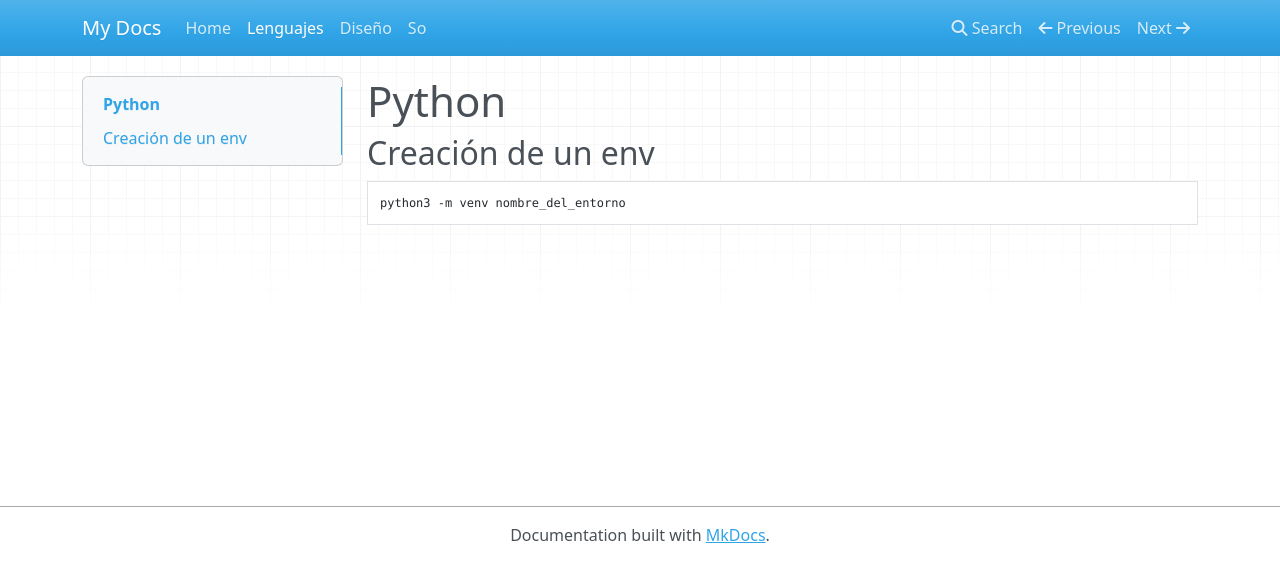
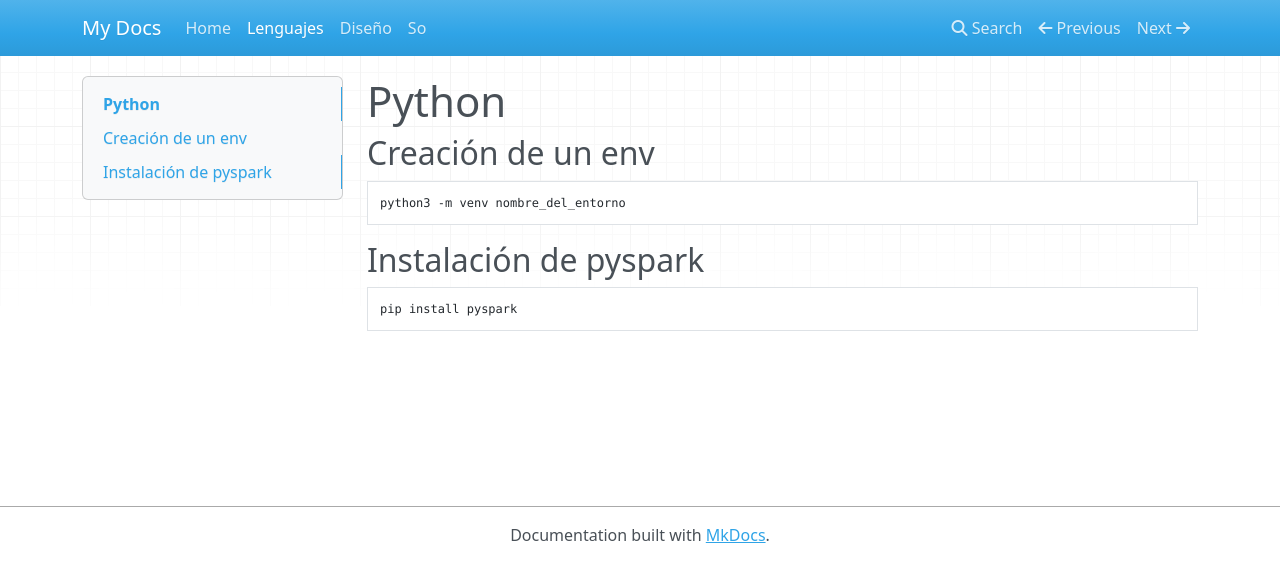
Before and after one commit to CarlosNaranjoMx/01_mkdocs, an MkDocs documentation site: the page built from docs/lenguajes/python.md, in a window 1280 px wide. Shown: the top 582 px of the page. Built offline with MkDocs 1.6.1, drawn with Linux system fonts in a browser that asks for light colours; nearby versions of some CDN libraries.

Commit message:
generated commit

````diff
--- a/docs/lenguajes/python.md
+++ b/docs/lenguajes/python.md
@@ -5,3 +5,8 @@
 ```
 python3 -m venv nombre_del_entorno
 ```
+
+## Instalación de pyspark
+```
+pip install pyspark
+```
````
Also changed, not shown: site/index.html, site/lenguajes/python/index.html, site/search/search_index.json.
